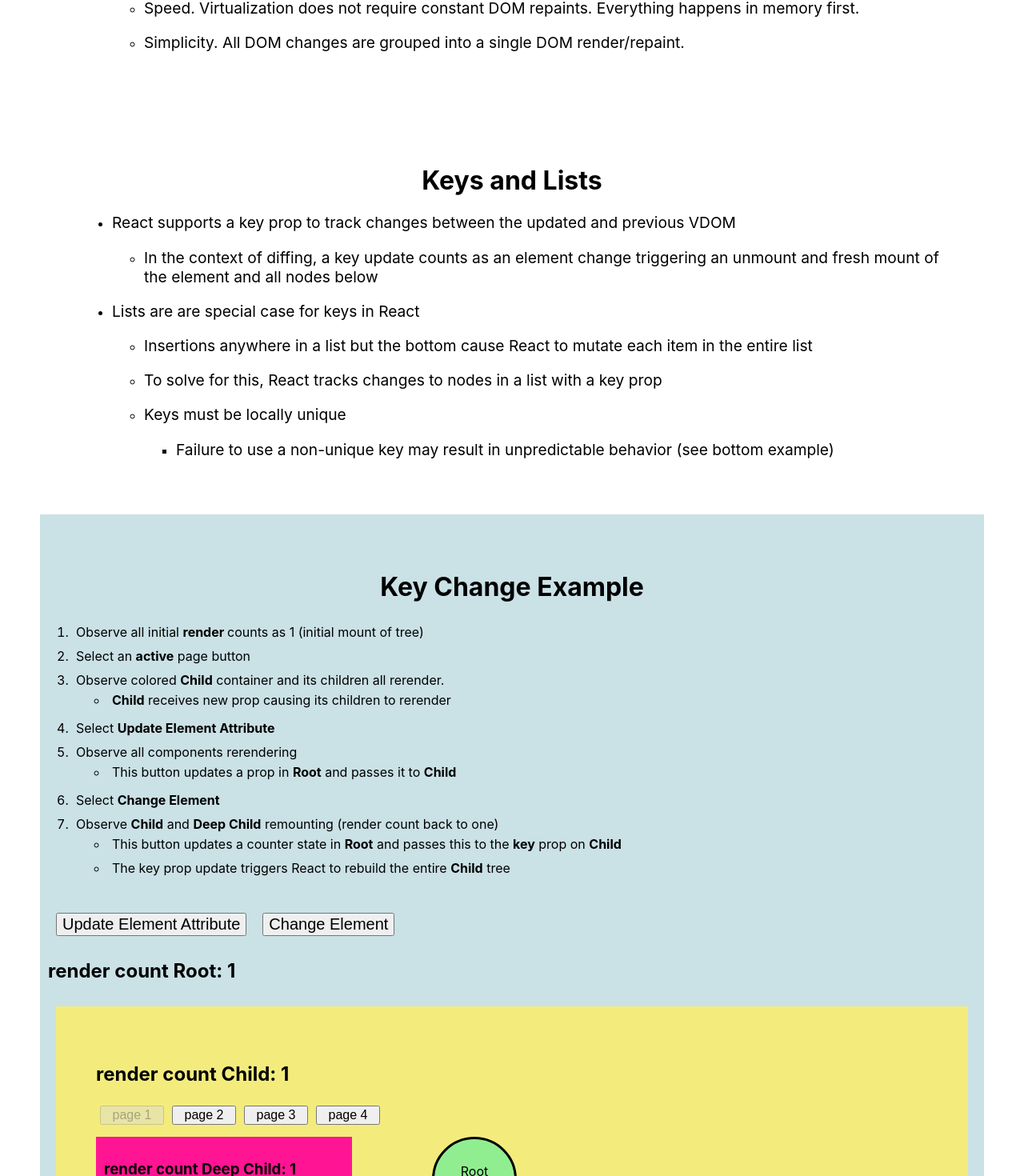
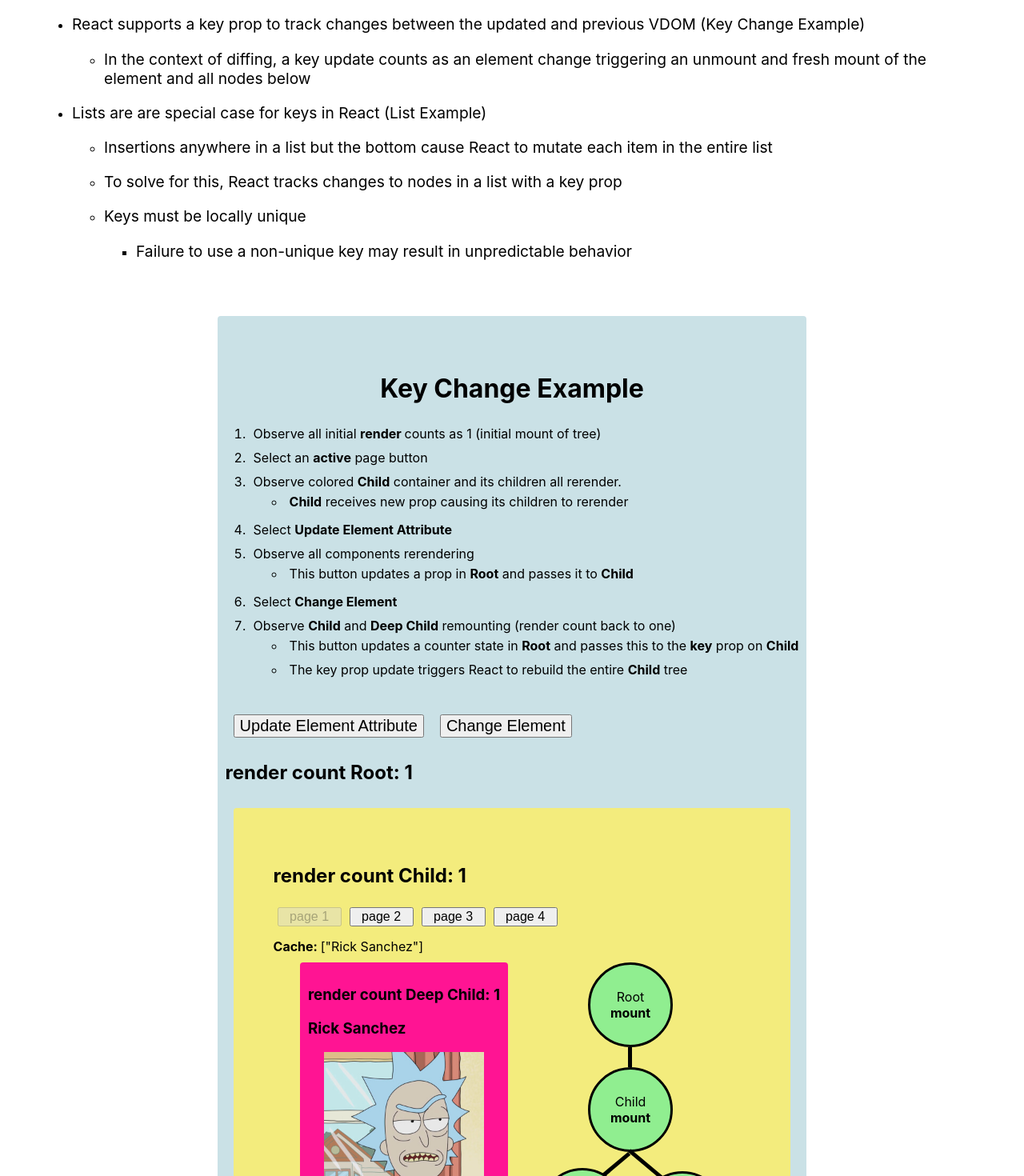
Before and after one commit to smhaley/key-demo, a React (Create React App) app: page / in a window 1280 px wide. Shown: the part 1310-2780 px from the top of the page at 80% size. Built offline with nearby package versions, Linux system fonts and the light colour scheme.

Commit message:
improve styles

```diff
--- a/src/App.css
+++ b/src/App.css
@@ -1,6 +1,7 @@
 .demo-container {
   display: flex;
   flex-wrap: wrap;
+  justify-content: center;
 }
 .button-container {
   padding: 10px;
@@ -32,7 +33,7 @@
   text-align: center;
 }
 
-.paginate-container {
+.spacer {
   padding-bottom: 10px;
 }
 
@@ -44,7 +45,7 @@
 
 .demo-img {
   height: 100%;
-  width: 400px;
+  width: 300px;
 }
 
 .text-content {
@@ -56,8 +57,7 @@
 }
 
 .app {
-  padding: 50px;
-  margin: auto;
+  margin: 0;
 }
 
 .list-demo-container {
@@ -67,6 +67,7 @@
 
 .card-container {
   padding: 10px;
+  border-radius: 4px;
   background-color: deeppink;
 }
 
@@ -80,7 +81,8 @@
 
 .demo-key-container {
   background-color: rgb(202, 225, 230);
-  padding-top: 50px;
+  border-radius: 4px;
+  padding: 50px 0;
 }
 
 .circle {
@@ -92,19 +94,20 @@
   flex-direction: column;
   justify-content: center;
   align-items: center;
+  z-index: 2;
 }
 
 .line {
   border: 0;
   margin: 0;
   border-left: 5px solid black;
-  height: 50px;
+  height: 25px;
   margin-left: 50px;
 }
 
 .diag-line-right {
   position: absolute;
-  height: 110px;
+  height: 60px;
   margin-left: 50px;
   transform: rotate(-50deg);
   transform-origin: top left;
@@ -112,28 +115,22 @@
 
 .diag-line-left {
   position: absolute;
-  height: 110px;
+  height: 60px;
   margin-left: 50px;
   transform: rotate(50deg);
   transform-origin: top left;
 }
 
 .left-circle {
-  top: 50px;
-  left: -80px;
   position: relative;
-}
-
-.left-circle {
-  position: relative;
-  top: 50px;
-  left: -80px;
+  top: 20px;
+  left: -60px;
 }
 
 .right-circle {
   position: relative;
-  top: -55px;
-  left: 80px;
+  top: -82px;
+  left: 65px;
 }
 
 .diagram-container {
@@ -141,6 +138,7 @@
 }
 
 .diagram-root {
+  width: 170px;
   margin-left: 100px;
 }
 
@@ -150,8 +148,23 @@
 
 .rm {
   margin: 0 20px;
+  border-radius: 4px;
 }
 
 .instruction > li {
   padding: 5px;
 }
+
+.card-img {
+  height: 100%;
+  width: 200px;
+  margin: auto;
+  display: block;
+}
+
+.container {
+  display: flex;
+  align-items: center;
+  justify-content: center;
+  flex-direction: column;
+}
--- a/src/App.tsx
+++ b/src/App.tsx
@@ -11,10 +11,14 @@ import "./App.css";
 function App() {
   return (
     <div className="app">
-      <Text title={introTitle} content={introContent} />
-      <Text title={keyTitle} content={keyContent} />
-      <KeyDemo />
-      <ListDemo />
+      <div className="container">
+        <Text title={introTitle} content={introContent} />
+        <Text title={keyTitle} content={keyContent} />
+      </div>
+      <div className="container">
+        <KeyDemo />
+        <ListDemo />
+      </div>
     </div>
   );
 }
--- a/src/components/key-demo/card.tsx
+++ b/src/components/key-demo/card.tsx
@@ -14,7 +14,7 @@ const Card: React.FC<CardProps> = ({ character }) => {
     <div className="card-container">
       <h3> {`render count Deep Child: ${renderRef.current}`}</h3>
       <h3>{character.name}</h3>
-      <img src={character.image} alt="rm"></img>
+        <img className="card-img" src={character.image} alt="rm"></img>
     </div>
   );
 };
--- a/src/components/key-demo/rick-and-morty.tsx
+++ b/src/components/key-demo/rick-and-morty.tsx
@@ -62,15 +62,19 @@ const RickAndMorty: React.FC<RickAndMortyProps> = ({ color, rootState }) => {
   return (
     <div className="demo rm" style={{ background: color }}>
       <h2> {`render count Child: ${renderRef.current}`}</h2>
-      <div className="paginate-container">
+      <div className="spacer">
         {keys.map((item) => (
           <button
-            disabled = {item===page}
+            disabled={item === page}
             key={item}
             className="paginate-button"
             onClick={() => handlePaginate(item)}
           >{`page ${item}`}</button>
         ))}
+      </div>
+      <div className="spacer">
+        <b>Cache: </b>
+        {JSON.stringify(Object.values(cache).map((value) => value.name))}
       </div>
       <div className="demo-container">
         <div>{cache[1] && <Card character={cache[page]} />}</div>
@@ -81,10 +85,6 @@ const RickAndMorty: React.FC<RickAndMortyProps> = ({ color, rootState }) => {
           root={rootState}
         />
       </div>
-      <div>
-        <b>Cache: </b>
-        {JSON.stringify(Object.values(cache).map((value) => value.name))}
-      </div>
     </div>
   );
 };
--- a/src/content.ts
+++ b/src/content.ts
@@ -4,14 +4,14 @@ export type Content = {
   subContent?: Content[];
 };
 
-export const introTitle = "VDOM and Reconciliation";
+export const introTitle = "VDOM and Reconciliation Review";
 
 export const introContent: Content[] = [
   {
     text: "React creates a copy of the Browser DOM tree--the virtual DOM.",
     subContent: [
       {
-        text: "Each time data changes within React Elements (props, state), a new VDOM is created",
+        text: "Each time data changes within React Elements (props, state, attributes), a new VDOM is created",
       },
       {
         text: "The new VDOM is compared to the previous through a reconciliation process",
@@ -22,7 +22,7 @@ export const introContent: Content[] = [
         img: "https://media.geeksforgeeks.org/wp-content/uploads/20210622175455/diagram2-300x167.PNG",
         subContent: [
           {
-            text: "Two Assumptions:",
+            text: "Diffing has two Assumptions:",
             subContent: [
               {
                 text: "Two elements of different types will produce different trees.",
@@ -59,7 +59,7 @@ export const keyTitle = "Keys and Lists";
 
 export const keyContent: Content[] = [
   {
-    text: "React supports a key prop to track changes between the updated and previous VDOM",
+    text: "React supports a key prop to track changes between the updated and previous VDOM (Key Change Example) ",
     subContent: [
       {
         text: "In the context of diffing, a key update counts as an element change triggering an unmount and fresh mount of the element and all nodes below",
@@ -67,7 +67,7 @@ export const keyContent: Content[] = [
     ],
   },
   {
-    text: "Lists are are special case for keys in React",
+    text: "Lists are are special case for keys in React (List Example)",
     subContent: [
       {
         text: "Insertions anywhere in a list but the bottom cause React to mutate each item in the entire list",
@@ -79,7 +79,7 @@ export const keyContent: Content[] = [
         text: "Keys must be locally unique",
         subContent: [
           {
-            text: "Failure to use a non-unique key may result in unpredictable behavior (see bottom example)",
+            text: "Failure to use a non-unique key may result in unpredictable behavior",
           },
         ],
       },
```
